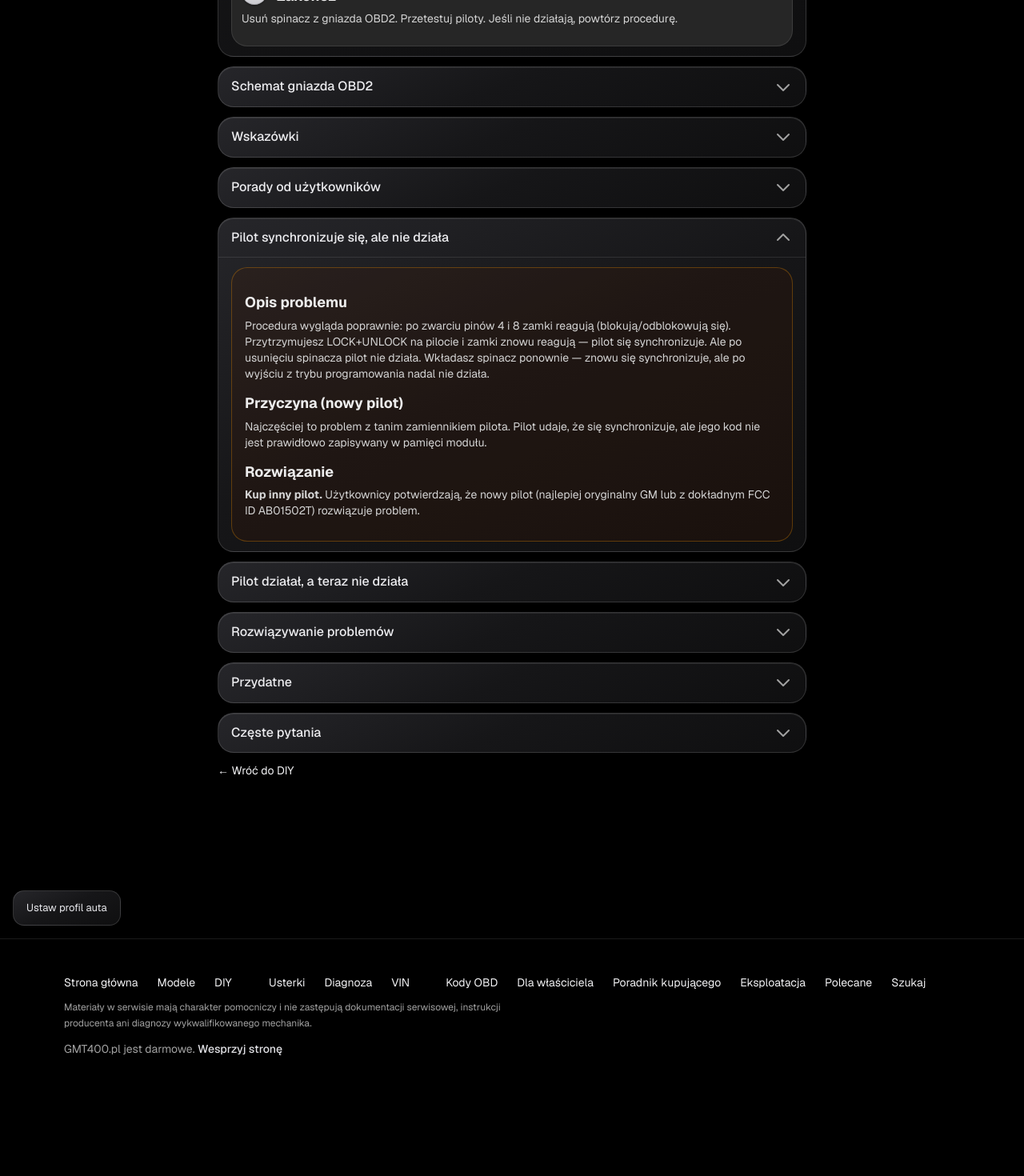
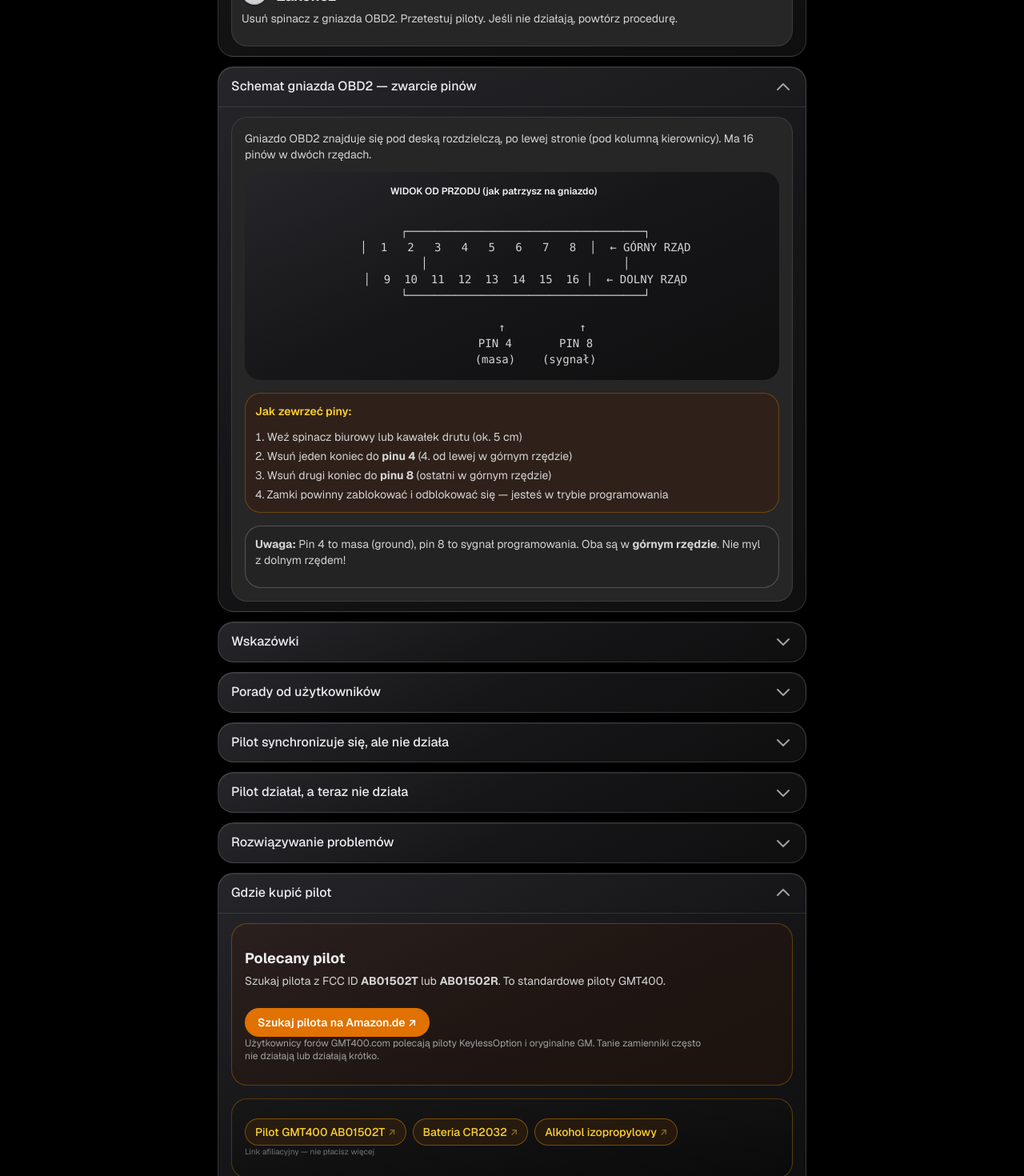
Before and after one commit to tsrc4mm9gg-netizen/gmt400-app, a Next.js app: page /diy/kodowanie-pilota in a window 1280 px wide. Shown: the part 1360-2830 px from the top of the page at 80% size. Before the commit the page ends 2725 px from the top, so only its background shows below. Built offline with nearby package versions, Linux system fonts and the light colour scheme.

Commit message:
feat: add OBD graphic and affiliate link

```diff
--- a/src/app/diy/kodowanie-pilota/page.tsx
+++ b/src/app/diy/kodowanie-pilota/page.tsx
@@ -10,6 +10,8 @@ export const metadata: Metadata = {
   description: 'Jak zaprogramować pilot do centralnego zamka w GMT400 (Tahoe, Suburban, Silverado). Procedura z gniazdem OBD2, kody RPO AU0, rozwiązywanie problemów.',
   alternates: { canonical: 'https://www.gmt400.pl/diy/kodowanie-pilota' },
 };
+
+const AFFILIATE_TAG = 'gmt400pl-20';
 
 const STEPS = [
   { step: 1, title: 'Sprawdź kod RPO', desc: 'Na naklejce w schowku lub na słupku drzwi znajdź kod AU0. To oznacza fabryczny centralny zamek z pilotem. Bez tego kodu auto nie ma systemu keyless entry.' },
@@ -60,15 +62,11 @@ const faqItems = [
   },
   {
     question: 'Co jeśli procedura nie działa?',
-    answer: 'Sprawdź bezpieczniki, baterię w pilocie, FCC ID. Jeśli nadal nie działa, problem może być w module odbiornika (pod deską) lub okablowaniu. Użytkownicy zgłaszają problemy z lutami na płytce modułu.',
+    answer: 'Sprawdź bezpieczniki, baterię w pilocie, FCC ID. Jeśli nadal nie działa, problem może być w module odbiornika (pod deską) lub okablowaniu.',
   },
   {
-    question: 'Czy aftermarket radio wpływa na programowanie?',
-    answer: 'Niektórzy użytkownicy zgłaszają problemy po instalacji radia aftermarket. Spróbuj odłączyć radio i powtórzyć procedurę.',
-  },
-  {
-    question: 'Pilot działał, a teraz synchronizuje się ale nie działa — co robić?',
-    answer: 'Jeśli pilot wcześniej działał, a teraz po synchronizacji nie działa: 1) Sprawdź baterię (nawet nowa może być słaba). 2) Oczyść styki. 3) Spróbuj resynchronizacji (przytrzymaj LOCK+UNLOCK przez 30-45 sekund bez spinacza). 4) Jeśli nie pomoże — pilot się zużył lub moduł ma problem. Kup nowy pilot.',
+    question: 'Pilot działał, a teraz nie działa — co robić?',
+    answer: 'Sprawdź baterię, oczyść styki, spróbuj resynchronizacji (przytrzymaj LOCK+UNLOCK przez 30-45 sekund bez spinacza). Jeśli nie pomoże — kup nowy pilot.',
   },
 ];
 
@@ -105,20 +103,42 @@ export default function KodowaniePilotaPage() {
           </ol>
         </AccordionSection>
 
-        <AccordionSection title="Schemat gniazda OBD2">
+        <AccordionSection title="Schemat gniazda OBD2 — zwarcie pinów" defaultOpen>
           <div className="rounded-lg border border-white/10 bg-neutral-800 p-4">
-            <p className="mb-3 text-sm text-neutral-300">Gniazdo OBD2 (16 pinów). Pin 4 i pin 8 są w górnym rzędzie:</p>
-            <pre className="overflow-x-auto rounded bg-neutral-900 p-3 text-xs text-neutral-300">
-{`Górny rząd (od lewej):
-[1] [2] [3] [4] [5] [6] [7] [8]
-              ↑       ↑
-            Pin 4   Pin 8
-            (masa)  (sygnał)
+            <p className="mb-4 text-sm text-neutral-300">Gniazdo OBD2 znajduje się pod deską rozdzielczą, po lewej stronie (pod kolumną kierownicy). Ma 16 pinów w dwóch rzędach.</p>
 
-Dolny rząd:
-[9] [10] [11] [12] [13] [14] [15] [16]`}
+            <div className="mb-4 rounded-lg bg-neutral-900 p-4">
+              <p className="mb-2 text-center text-xs font-semibold text-silver-400">WIDOK OD PRZODU (jak patrzysz na gniazdo)</p>
+              <pre className="overflow-x-auto text-center text-sm text-neutral-300">
+{`
+    ┌───────────────────────────────────┐
+    │  1   2   3   4   5   6   7   8  │  ← GÓRNY RZĄD
+    │                             │
+    │  9  10  11  12  13  14  15  16 │  ← DOLNY RZĄD
+    └───────────────────────────────────┘
+
+         ↑           ↑
+       PIN 4       PIN 8
+       (masa)    (sygnał)
+`}
               </pre>
-            <p className="mt-3 text-sm text-neutral-400">Zewrzyj pin 4 i pin 8 spinaczem. Zamki powinny zablokować/odblokować się.</p>
+            </div>
+
+            <div className="mb-4 rounded-lg border border-amber-500/30 bg-amber-950/30 p-3">
+              <p className="text-sm font-semibold text-amber-300">Jak zewrzeć piny:</p>
+              <ol className="mt-2 list-inside list-decimal space-y-1 text-sm text-neutral-300">
+                <li>Weź spinacz biurowy lub kawałek drutu (ok. 5 cm)</li>
+                <li>Wsuń jeden koniec do <strong>pinu 4</strong> (4. od lewej w górnym rzędzie)</li>
+                <li>Wsuń drugi koniec do <strong>pinu 8</strong> (ostatni w górnym rzędzie)</li>
+                <li>Zamki powinny zablokować i odblokować się — jesteś w trybie programowania</li>
+              </ol>
+            </div>
+
+            <div className="rounded-lg border border-silver-500/30 bg-silver-950/20 p-3">
+              <p className="text-sm text-neutral-300">
+                <strong>Uwaga:</strong> Pin 4 to masa (ground), pin 8 to sygnał programowania. Oba są w <strong>górnym rzędzie</strong>. Nie myl z dolnym rzędem!
+              </p>
+            </div>
           </div>
         </AccordionSection>
 
@@ -145,19 +165,15 @@ Dolny rząd:
           </div>
         </AccordionSection>
 
-        <AccordionSection title="Pilot synchronizuje się, ale nie działa" defaultOpen>
+        <AccordionSection title="Pilot synchronizuje się, ale nie działa">
           <div className="rounded-lg border border-amber-500/30 bg-amber-950/20 p-4">
             <h3 className="font-semibold text-amber-300">Opis problemu</h3>
             <p className="mt-2 text-sm text-neutral-300">
-              Procedura wygląda poprawnie: po zwarciu pinów 4 i 8 zamki reagują (blokują/odblokowują się). Przytrzymujesz LOCK+UNLOCK na pilocie i zamki znowu reagują — pilot się synchronizuje. Ale po usunięciu spinacza pilot nie działa. Wkładasz spinacz ponownie — znowu się synchronizuje, ale po wyjściu z trybu programowania nadal nie działa.
-            </p>
-            <h3 className="mt-4 font-semibold text-amber-300">Przyczyna (nowy pilot)</h3>
-            <p className="mt-2 text-sm text-neutral-300">
-              Najczęściej to problem z tanim zamiennikiem pilota. Pilot udaje, że się synchronizuje, ale jego kod nie jest prawidłowo zapisywany w pamięci modułu.
+              Procedura wygląda poprawnie: po zwarciu pinów 4 i 8 zamki reagują. Przytrzymujesz LOCK+UNLOCK i zamki znowu reagują — pilot się synchronizuje. Ale po usunięciu spinacza pilot nie działa.
             </p>
             <h3 className="mt-4 font-semibold text-amber-300">Rozwiązanie</h3>
             <p className="mt-2 text-sm text-neutral-300">
-              <strong>Kup inny pilot.</strong> Użytkownicy potwierdzają, że nowy pilot (najlepiej oryginalny GM lub z dokładnym FCC ID AB01502T) rozwiązuje problem.
+              <strong>Kup inny pilot.</strong> Użytkownicy potwierdzają, że nowy pilot z dokładnym FCC ID AB01502T rozwiązuje problem. Tanie zamienniki często mają ten problem.
             </p>
           </div>
         </AccordionSection>
@@ -165,28 +181,18 @@ Dolny rząd:
         <AccordionSection title="Pilot działał, a teraz nie działa">
           <div className="rounded-lg border border-silver-500/30 bg-silver-950/20 p-4">
             <h3 className="font-semibold text-silver-300">Pilot wcześniej działał, a teraz synchronizuje się ale nie działa</h3>
-            <p className="mt-2 text-sm text-neutral-300">
-              Jeśli pilot działał przez dłuższy czas, a teraz po synchronizacji nie działa, to inna sytuacja. Możliwe przyczyny:
-            </p>
             <ol className="mt-3 list-inside list-decimal space-y-2 text-sm text-neutral-300">
-              <li><strong>Słaba bateria</strong> — nawet nowa bateria może być słaba lub źle włożona. Sprawdź napięcie (powinno być ~3V).</li>
-              <li><strong>Brudne styki</strong> — otwórz pilota i oczyść styki przycisków alkoholem izopropylowym.</li>
-              <li><strong>Rozsynchronizowanie</strong> — po wymianie baterii lub odłączeniu akumulatora pilot może wymagać resynchronizacji.</li>
-              <li><strong>Zużyty pilot</strong> — tanie zamienniki mają krótką żywotność. Po roku-dwóch mogą przestać działać.</li>
-              <li><strong>Problem z modułem</strong> — jeśli kilka pilotów nie działa, problem jest w module odbiornika.</li>
+              <li><strong>Słaba bateria</strong> — sprawdź napięcie (~3V)</li>
+              <li><strong>Brudne styki</strong> — oczyść alkoholem</li>
+              <li><strong>Rozsynchronizowanie</strong> — spróbuj resynchronizacji</li>
+              <li><strong>Zużyty pilot</strong> — tanie zamienniki mają krótką żywotność</li>
             </ol>
             <h3 className="mt-4 font-semibold text-silver-300">Resynchronizacja (bez spinacza)</h3>
-            <p className="mt-2 text-sm text-neutral-300">
-              Zanim kupisz nowy pilot, spróbuj resynchronizacji:
-            </p>
             <ol className="mt-2 list-inside list-decimal space-y-1 text-sm text-neutral-300">
-              <li>Stań przy drzwiach kierowcy (blisko auta)</li>
-              <li>Przytrzymaj jednocześnie LOCK i UNLOCK przez 30–45 sekund</li>
-              <li>Klakson powinien krótko zabrzmieć — pilot zsynchronizowany</li>
+              <li>Stań przy drzwiach kierowcy</li>
+              <li>Przytrzymaj LOCK + UNLOCK przez 30–45 sekund</li>
+              <li>Klakson powinien krótko zabrzmieć</li>
             </ol>
-            <p className="mt-3 text-sm text-neutral-400">
-              Jeśli to nie pomoże, kup nowy pilot. Użytkownicy zgłaszają, że tanie zamienniki często przestają działać po roku-dwóch.
-            </p>
           </div>
         </AccordionSection>
 
@@ -201,15 +207,34 @@ Dolny rząd:
           </div>
         </AccordionSection>
 
-        <AccordionSection title="Przydatne">
+        <AccordionSection title="Gdzie kupić pilot" defaultOpen>
+          <div className="rounded-lg border border-amber-500/30 bg-amber-950/20 p-4">
+            <h3 className="font-semibold text-amber-300">Polecany pilot</h3>
+            <p className="mt-2 text-sm text-neutral-300">
+              Szukaj pilota z FCC ID <strong>AB01502T</strong> lub <strong>AB01502R</strong>. To standardowe piloty GMT400.
+            </p>
+            <a
+              href={`https://www.amazon.de/s?k=GMT400+keyless+remote+AB01502T&tag=${AFFILIATE_TAG}`}
+              target="_blank"
+              rel="noopener noreferrer sponsored"
+              className="mt-3 inline-flex items-center gap-2 rounded-lg bg-amber-600 px-4 py-2 text-sm font-semibold text-white hover:bg-amber-500"
+            >
+              Szukaj pilota na Amazon.de ↗
+            </a>
+            <p className="mt-3 text-xs text-neutral-400">
+              Użytkownicy forów GMT400.com polecają piloty KeylessOption i oryginalne GM. Tanie zamienniki często nie działają lub działają krótko.
+            </p>
+          </div>
+          <div className="mt-4">
             <AffiliateBox
               title=""
               items={[
+                { name: 'Pilot GMT400 AB01502T', search: 'GMT400 keyless remote AB01502T' },
                 { name: 'Bateria CR2032', search: 'CR2032 battery' },
-              { name: 'Pilot GMT400', search: 'GMT400 keyless remote' },
                 { name: 'Alkohol izopropylowy', search: 'isopropyl alcohol' },
               ]}
             />
+          </div>
         </AccordionSection>
 
         <AccordionSection title="Częste pytania">
```
Lines whose indentation alone changed are shown as unchanged.
